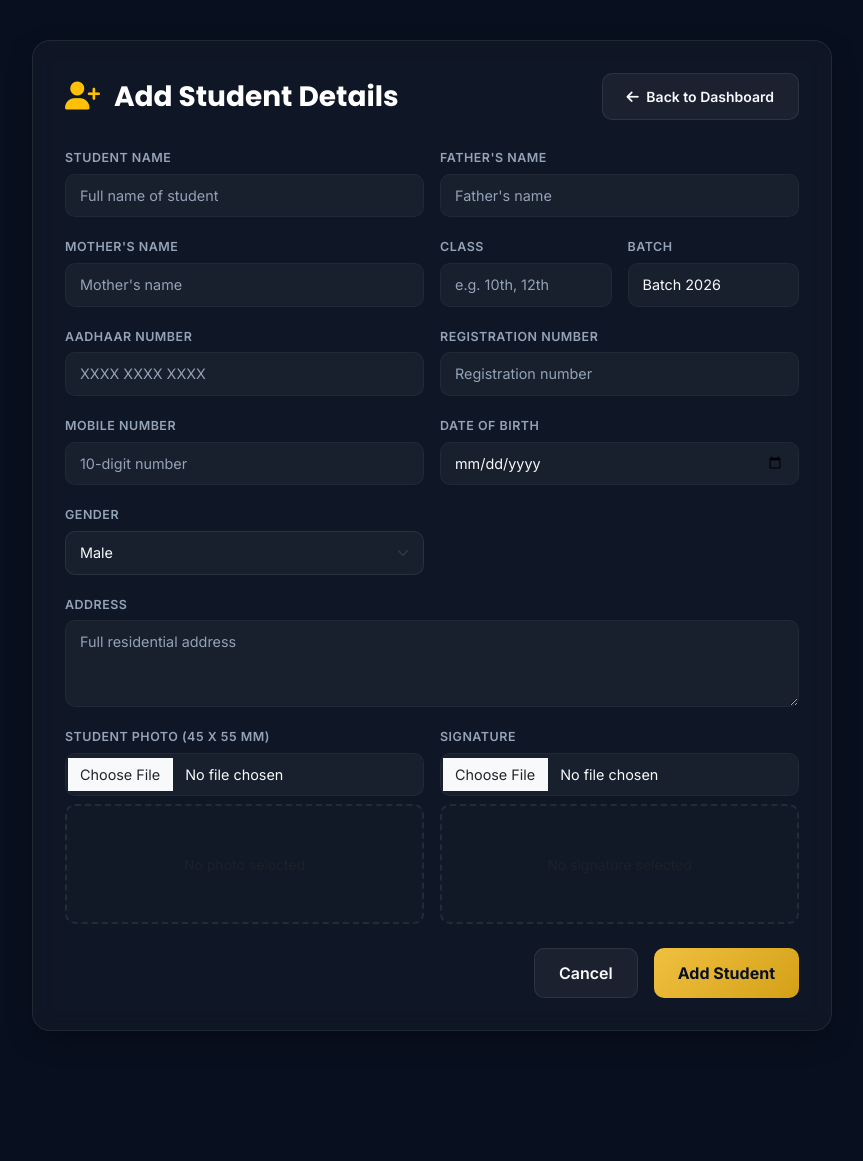
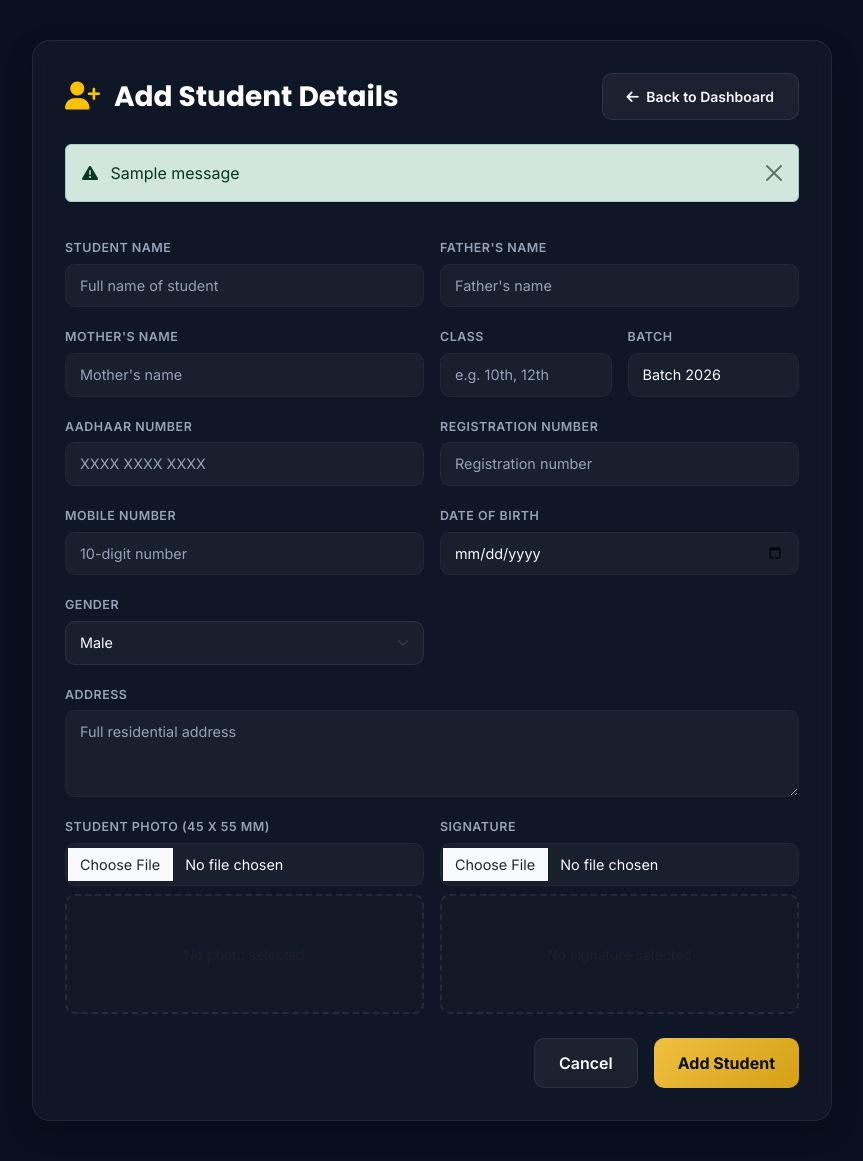
Before and after one commit to 123guddukumar/rkdrishty_admit_card, a Django app: page /student/add/ in a window 1280 px wide. Shown: the whole page, without its empty margins (208-1071 px from the left). Before the commit the page ends 1031 px from the top, so only its background shows below. Run offline with Django 5.2, Linux system fonts and the light colour scheme; tables that the repository leaves empty hold one stand-in row (values such as "Sample post"); one stand-in notice (Sample message) is shown.

Commit message:
fix: serve media in production, parse dates robustly, and show form validation messages

```diff
--- a/admit_cards/templates/admit_cards/student_form.html
+++ b/admit_cards/templates/admit_cards/student_form.html
@@ -142,6 +142,19 @@
           <i class="fa-solid fa-arrow-left me-1"></i> Back to Dashboard
         </a>
       </div>
+
+      {% if messages %}
+        <div class="row mb-3">
+          <div class="col-12">
+            {% for message in messages %}
+              <div class="alert alert-{% if message.tags == 'error' %}danger{% else %}{{ message.tags }}{% endif %} alert-dismissible fade show" role="alert">
+                <i class="fa-solid fa-triangle-exclamation me-2"></i> {{ message }}
+                <button type="button" class="btn-close" data-bs-alert="close" data-bs-dismiss="alert" aria-label="Close"></button>
+              </div>
+            {% endfor %}
+          </div>
+        </div>
+      {% endif %}
 
       <form method="POST" enctype="multipart/form-data">
         {% csrf_token %}
--- a/admit_cards/views.py
+++ b/admit_cards/views.py
@@ -176,11 +176,22 @@ def dashboard(request):
     }
     return render(request, 'admit_cards/dashboard.html', context)
 
+def parse_date_robust(date_str):
+    if not date_str:
+        return None
+    date_str = date_str.strip()
+    for fmt in ('%Y-%m-%d', '%d/%m/%Y', '%d-%m-%Y', '%Y/%m/%d'):
+        try:
+            return datetime.strptime(date_str, fmt).date()
+        except ValueError:
+            continue
+    raise ValueError(f"Invalid date format: '{date_str}'. Please use YYYY-MM-DD or DD/MM/YYYY.")
+
 def add_student(request):
     if request.method == 'POST':
         try:
             dob_str = request.POST.get('dob')
-            dob_val = datetime.strptime(dob_str, '%Y-%m-%d').date() if dob_str else None
+            dob_val = parse_date_robust(dob_str)
 
             student = Student.objects.create(
                 name=request.POST.get('name'),
@@ -220,7 +231,7 @@ def edit_student(request, pk):
 
             dob_str = request.POST.get('dob')
             if dob_str:
-                student.dob = datetime.strptime(dob_str, '%Y-%m-%d').date()
+                student.dob = parse_date_robust(dob_str)
 
             student.gender = request.POST.get('gender')
             student.address = request.POST.get('address')
--- a/drishti_coaching/urls.py
+++ b/drishti_coaching/urls.py
@@ -24,5 +24,9 @@ urlpatterns = [
     path("", include("admit_cards.urls")),
 ]
 
-if settings.DEBUG:
-    urlpatterns += static(settings.MEDIA_URL, document_root=settings.MEDIA_ROOT)
+from django.views.static import serve
+from django.urls import re_path
+
+urlpatterns += [
+    re_path(r'^media/(?P<path>.*)$', serve, {'document_root': settings.MEDIA_ROOT}),
+]
```
